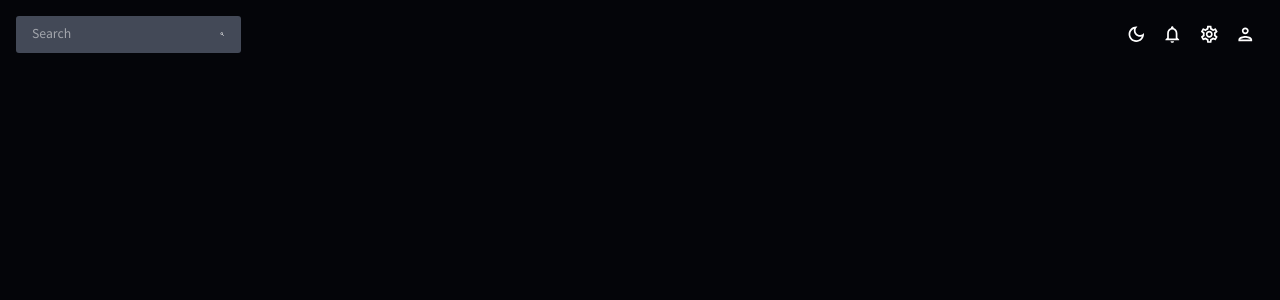
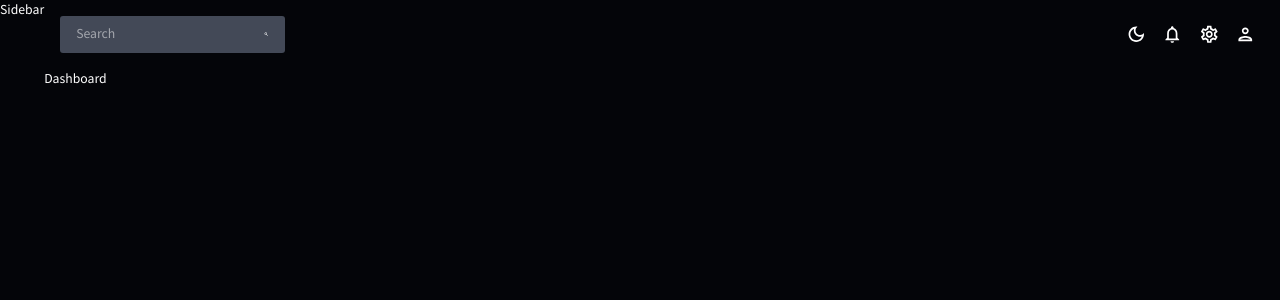
Before and after one commit to patcoston/tutorialtypescript2, a React (Vite) app: page / in a window 1280 px wide. Shown: the top 300 px of the page. Built offline with nearby package versions, Linux system fonts and the light colour scheme.

Commit message:
Added icons, routes and Dashboard

```diff
--- a/src/App.tsx
+++ b/src/App.tsx
@@ -1,6 +1,19 @@
 import { ColorModeContext, useMode } from './scenes/theme'
 import { CssBaseline, ThemeProvider } from '@mui/material'
-import Topbar from './scenes/dashboard/global/Topbar'
+import Topbar from './scenes/global/Topbar'
+import Sidebar from './scenes/global/Sidebar'
+import Dashboard from './scenes/global/Dashboard'
+import { Route, Routes } from 'react-router-dom'
+// import Team from '.scenes/global/team'
+// import Invoices from '.scenes/global/invoices'
+// import Contacts from '.scenes/global/contacts'
+// import Bar from '.scenes/global/bar'
+// import Form from '.scenes/global/form'
+// import Line from '.scenes/global/line'
+// import Pie from '.scenes/global/pie'
+// import FAQ from '.scenes/global/faq'
+// import Geography from '.scenes/global/geography'
+// import Calendar from '.scenes/global/calendar'
 
 function App() {
   const [theme, colorMode] = useMode()
@@ -10,8 +23,21 @@ function App() {
       <ThemeProvider theme={theme}>
         <CssBaseline />
         <div className="app">
+          <Sidebar />
           <main className="content">
             <Topbar />
+            <Routes>
+              <Route path="/" element={<Dashboard />} />
+              {/* <Route path="/team" element={<Team />} /> */}
+              {/* <Route path="/contacts" element={<Contacts />} /> */}
+              {/* <Route path="/invoices" element={<Invoices />} /> */}
+              {/* <Route path="/form" element={<Form />} /> */}
+              {/* <Route path="/bar" element={<Bar />} /> */}
+              {/* <Route path="/pie" element={<Pie />} /> */}
+              {/* <Route path="/faq" element={<FAQ />} /> */}
+              {/* <Route path="/geography" element={<Geography />} /> */}
+              {/* <Route path="/calendar" element={<Calendar />} /> */}
+            </Routes>
           </main>
         </div>
       </ThemeProvider>
--- /dev/null
+++ b/src/scenes/global/Dashboard.tsx
@@ -0,0 +1,7 @@
+import React from 'react'
+
+const Dashboard = () => {
+  return <div>Dashboard</div>
+}
+
+export default Dashboard
--- a/src/scenes/dashboard/global/Topbar.tsx
+++ b/src/scenes/global/Topbar.tsx
@@ -1,6 +1,6 @@
 import { Box, IconButton, useTheme } from '@mui/material'
 import { useContext } from 'react'
-import { ColorModeContext, tokens } from '../../theme'
+import { ColorModeContext, tokens } from '../theme'
 import InputBase from '@mui/material/InputBase'
 import LightModeOutlinedIcon from '@mui/icons-material/LightModeOutlined'
 import DarkModeOutlinedIcon from '@mui/icons-material/DarkModeOutlined'
```
Also changed, not shown: readme.txt, src/scenes/global/Sidebar.tsx (renamed from src/scenes/dashboard/global/Sidebar.tsx).
